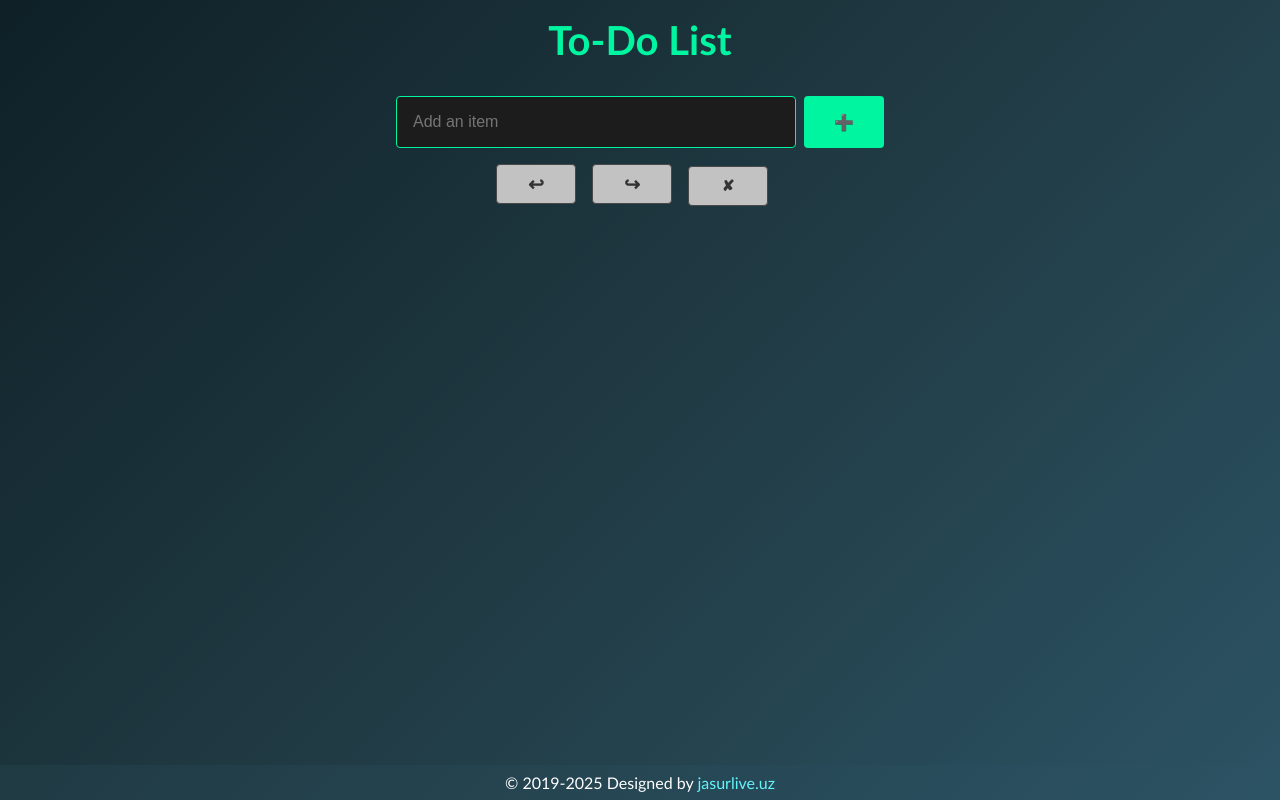
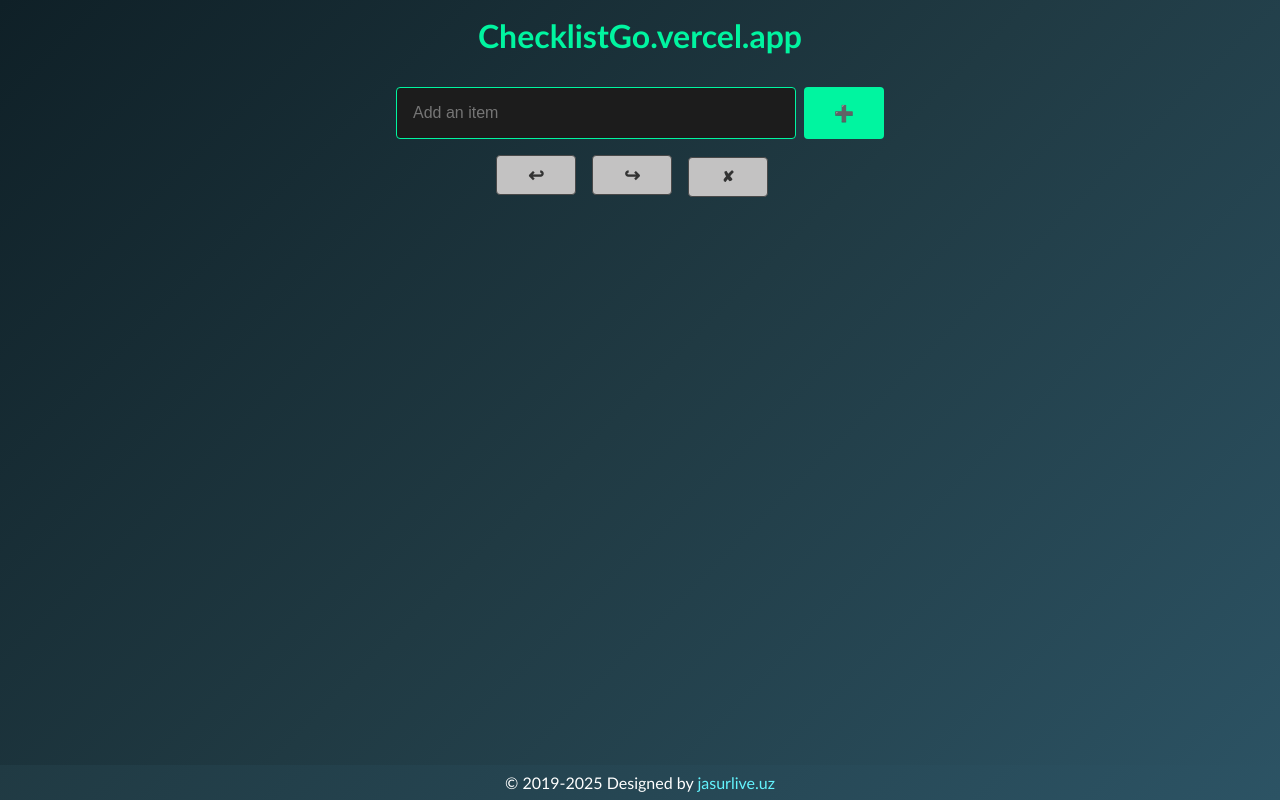
Before and after one commit to jasurlive/ChecklistGo, a React (Create React App) app: page / in a window 1280 px wide. Built offline with nearby package versions, Linux system fonts and the light colour scheme.

Commit message:
ChecklistGo

```diff
--- a/src/add/components/Main.js
+++ b/src/add/components/Main.js
@@ -71,7 +71,9 @@
   return (
     <>
       <div className="main-app">
-        <h1>To-Do List</h1>
+        <h1>
+          <a href="/">ChecklistGo.vercel.app</a>
+        </h1>
         <div className="input-container">
           <input
             type="text"
--- a/src/add/css/main.css
+++ b/src/add/css/main.css
@@ -32,9 +32,18 @@
 }
 
 h1 {
-    font-size: 2.5rem;
+    font-size: 2rem;
     margin: 1rem;
     color: var(--accent-color);
+}
+
+a {
+    color: var(--accent-color);
+    text-decoration: none;
+}
+
+a:hover {
+    color: var(--hover-color);
 }
 
 .input-container {
```
